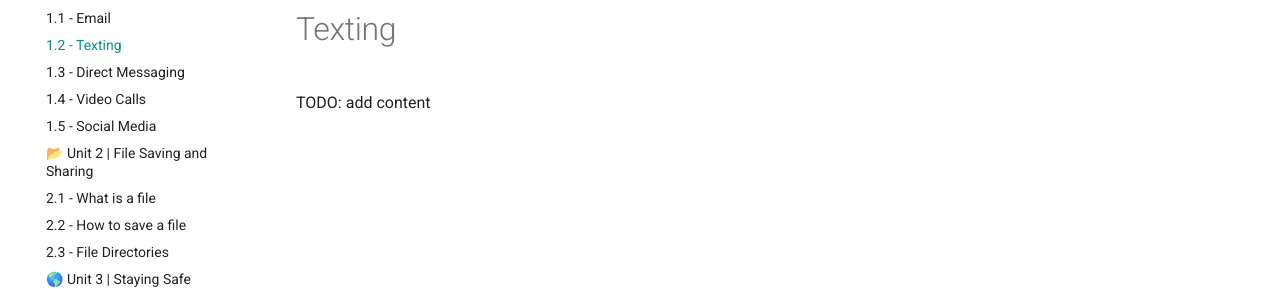
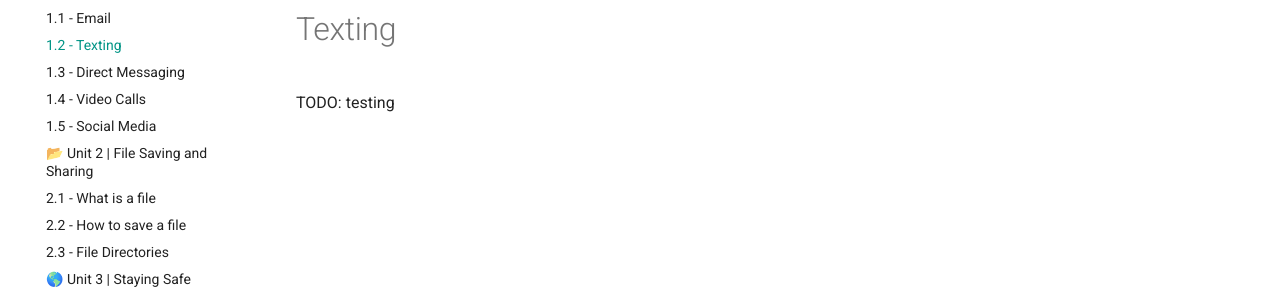
Before and after one commit to UBC-ART-and-Justice/course-content, an MkDocs documentation site: the page built from docs/course/1-communication/1.2-texting.md, in a window 1280 px wide. Shown: the part 195-484 px from the top of the page. Built offline with MkDocs 1.6.1 and Material for MkDocs 9.7.7, drawn with Linux system fonts in a browser that asks for light colours.

Commit message:
Update 1.2-texting.md test

```diff
--- a/docs/course/1-communication/1.2-texting.md
+++ b/docs/course/1-communication/1.2-texting.md
@@ -2,4 +2,4 @@ Section 1.2
 
 # Texting
 
-TODO: add content
+TODO: testing
```
